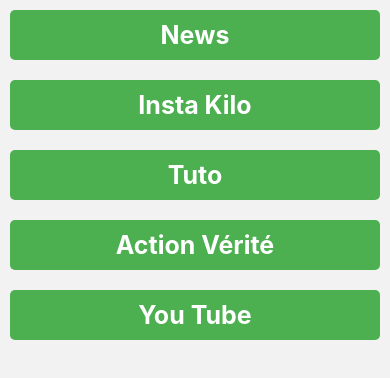
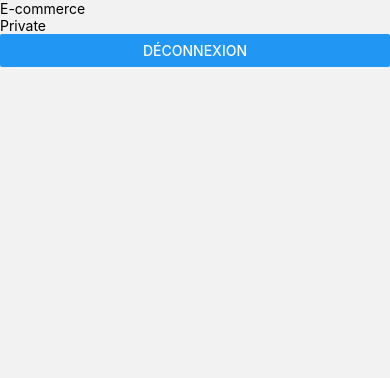
Before and after one commit to gitCDA/BooksApp, a React Native app: screen /AppEcommerce in a window 390 px wide. Shown: the top 378 px of the page. Built offline with nearby package versions, Linux system fonts and the light colour scheme.

Commit message:
redux avec récupération login

```diff
--- a/App.js
+++ b/App.js
@@ -8,7 +8,8 @@
 import ActionVerite from './allApps/ActionVerite';
 import Tuto from './allApps/TutoFlatList';
 import Details from './allApps/AppNews/components/Details';
-import AppY from './allApps/youtube';
+import Home from './allApps/youtube/components/Home';
+import Ecommerce from './allApps/E-commerce';
 // Importations Redux
 import store from './redux/store';
 import { Provider } from 'react-redux';
@@ -18,6 +19,10 @@
 const App = () => {
   return (
     <View style={{flex:1}}>
+
+    {/* Provider fournit les données qui sont dans le store pour
+    avoir accès aux données tout le temps */}
+    <Provider store={store}>
 
       <NavigationContainer>
 
@@ -31,14 +36,19 @@
           {/* News app Screen */}
           <Stack.Screen name="NewsScreen" component={NewsScreen} />
           <Stack.Screen name="Insta" component={Insta} />
-        <Stack.Screen name="ActionVerite" component={ActionVerite} />
           <Stack.Screen name="AppTuto" component={Tuto} />
+          <Stack.Screen name="AppEcommerce" component={Ecommerce} />
+          {/* <Stack.Screen name="ActionVerite" component={ActionVerite} /> */}
+
+          {/* YOUTUBE */}
           <Stack.Screen name="Details" component={Details} />
-        {/* <Stack.Screen name="AppY" component={AppY} /> */}
+          <Stack.Screen name="Home" component={Home} />
 
         </Stack.Navigator>
 
       </NavigationContainer>
+
+    </Provider>
 
     </View>
   )
--- /dev/null
+++ b/allApps/E-commerce/Private/index.js
@@ -0,0 +1,27 @@
+import { Text, View, Button } from 'react-native'
+import React from 'react'
+import { styles } from '../../First/theme/style'
+import { useDispatch } from 'react-redux'
+import { editLogin } from '../../../redux/action'
+
+const Private = () => {
+
+  const dispatch = useDispatch() ;
+
+  const pressDeconnexion = () => {
+    dispatch( editLogin( false ) ) ;
+    console.log("Déconnexion") ;
+   } ;
+
+  return (
+
+    <View>
+
+      <Text>Private</Text>
+      <Button onPress={ pressDeconnexion } title='Déconnexion' />
+
+    </View>
+  )
+}
+
+export default Private
--- /dev/null
+++ b/allApps/E-commerce/Public/Connexion.js
@@ -0,0 +1,27 @@
+import { View, Text, Button } from 'react-native' ;
+import React from 'react' ;
+import { useDispatch } from 'react-redux';
+import { editLogin } from '../../../redux/action' ;
+
+const Connexion = () => {
+
+  const dispatch = useDispatch() ;
+
+  const pressConnexion = () => {
+    dispatch( editLogin( true ) ) ;
+    console.log("connexion") ;
+   } ;
+
+  return (
+
+    <View>
+
+      <Text>Connectez-vous</Text>
+      <Button onPress={ pressConnexion } title='Connexion' />
+
+    </View>
+
+  )
+}
+
+export default Connexion
--- /dev/null
+++ b/allApps/E-commerce/index.js
@@ -0,0 +1,29 @@
+import { View, Text } from 'react-native'
+import React from 'react'
+import Connexion from './Public/Connexion'
+import Private from './Private'
+import { useSelector } from 'react-redux'
+
+const Ecommerce = () => {
+
+  // Récupérer la variable login qui est dans le state
+  const { login } = useSelector( state => state) ;
+
+  console.log(login)
+  return (
+
+    <View>
+
+      <Text>E-commerce</Text>
+
+      { !login ? <Connexion /> :
+
+      <Private /> }
+
+    </View>
+
+  )
+
+}
+
+export default Ecommerce
--- a/allApps/Insta/index.js
+++ b/allApps/Insta/index.js
@@ -2,8 +2,13 @@
 import React from 'react'
 import Icone from 'react-native-vector-icons/Ionicons'
 import { useNavigation } from '@react-navigation/native';
+import { useSelector } from 'react-redux';
 
 const Insta = () => {
+
+  // Récupérer la variable login qui est dans le state
+  const { login } = useSelector( state => state )
+  // const login = useSelector( state => state.login )
 
   const navigation = useNavigation() ;
 
@@ -14,9 +19,13 @@
 
   return (
     <View>
+    <Icone name='md-arrow-back-circle' size={55} onPress={ openApp } />
 
-      <Icone name='md-arrow-back-circle' size={55} onPress={ openApp } />
-      <Text>Instagrameuh</Text>
+    <View>
+
+      { login ? <Text>Est connecté</Text> :
+                <Text>N'est pas connecté</Text> }
+    </View>
 
     </View>
   )
--- a/allApps/youtube/index.js
+++ /dev/null
@@ -1,42 +0,0 @@
-import { StyleSheet, Text, View } from 'react-native'
-import React from 'react'
-import Header from './components/Header'
-import Tendance from './components/Tendance'
-import Content from './components/Content'
-import Home from './components/Home'
-import Details from './components/Details'
-import { NavigationContainer } from '@react-navigation/native';
-import { createNativeStackNavigator } from '@react-navigation/native-stack';
-
-const Stack = createNativeStackNavigator();
-
-const AppY = () => {
-  return (
-    <View style={ styles.app }>
-
-      {/* <Home></Home> */}
-
-      <NavigationContainer>
-
-        <Stack.Navigator initialRouteName="Home"
-          // Pour cacher le header qui est par défaut
-          screenOptions={{headerShown: false}}>
-
-          <Stack.Screen name="Home" component={Home} />
-          <Stack.Screen name="Details" component={Details} />
-
-        </Stack.Navigator>
-
-      </NavigationContainer>
-
-    </View>
-  )
-}
-
-export default AppY
-
-const styles = StyleSheet.create({
-  app: { flex:1 },
-  // tendances: { flex:1,},
-  // content: { flex:2.5,},
-})
--- a/datas/first.js
+++ b/datas/first.js
@@ -12,11 +12,11 @@
     nomApp : "AppTuto" },
 
     { id : 4,
-    titre : "Action Vérité",
-    nomApp : "ActionVerite" },
+    titre : "E-commerce",
+    nomApp : "AppEcommerce" },
 
     { id : 5,
     titre : "You Tube",
-    nomApp : "Youtube" },
+    nomApp : "Home" },
 
 ] ;
--- a/redux/reducers/login.js
+++ b/redux/reducers/login.js
@@ -2,7 +2,7 @@
 
 // Initialisation de la valeur du State login
 
-const initStateLogin = false ;
+const initStateLogin = true ;
 
 export default function( state = initStateLogin, action ){
 
```
Also changed, not shown: allApps/E-commerce/Public/index.js (added, +12 -0 lines), allApps/AppNews/components/ItemNews.js (indentation only). Lines whose indentation alone changed are shown as unchanged.
